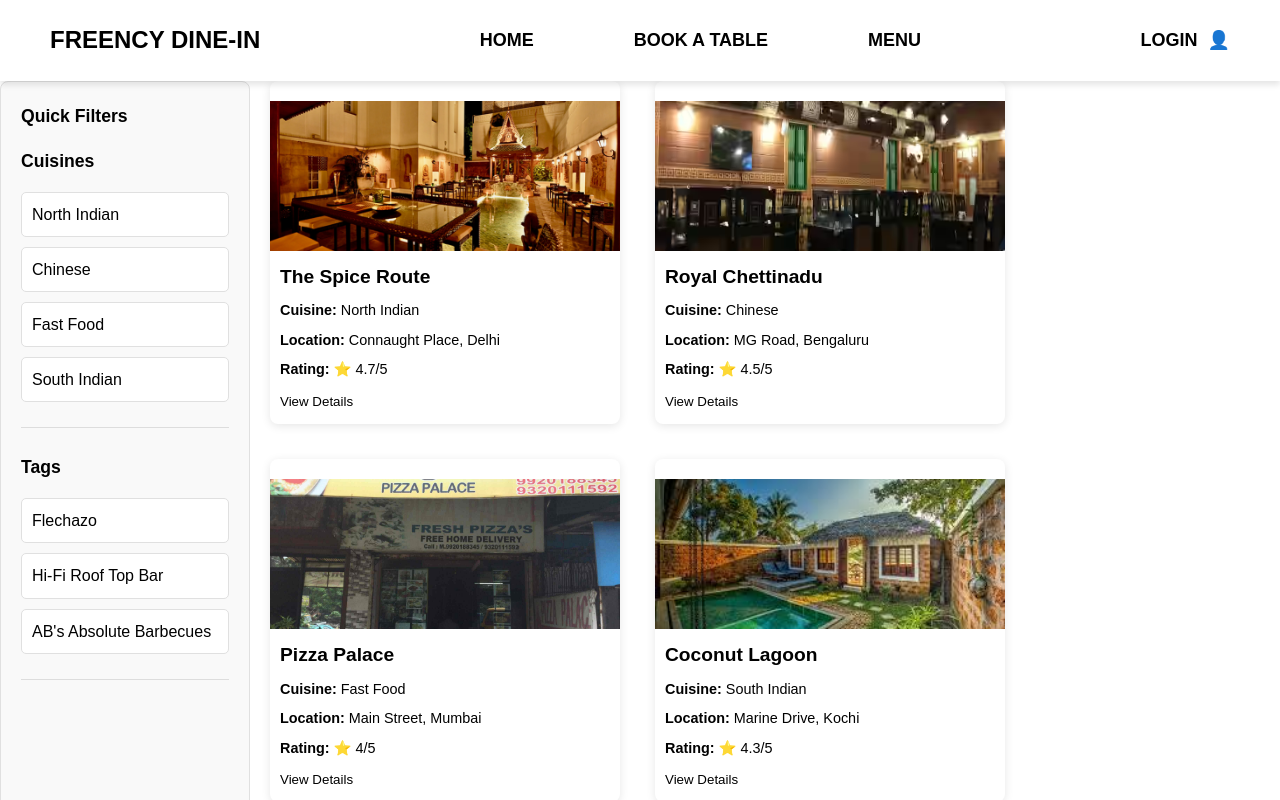
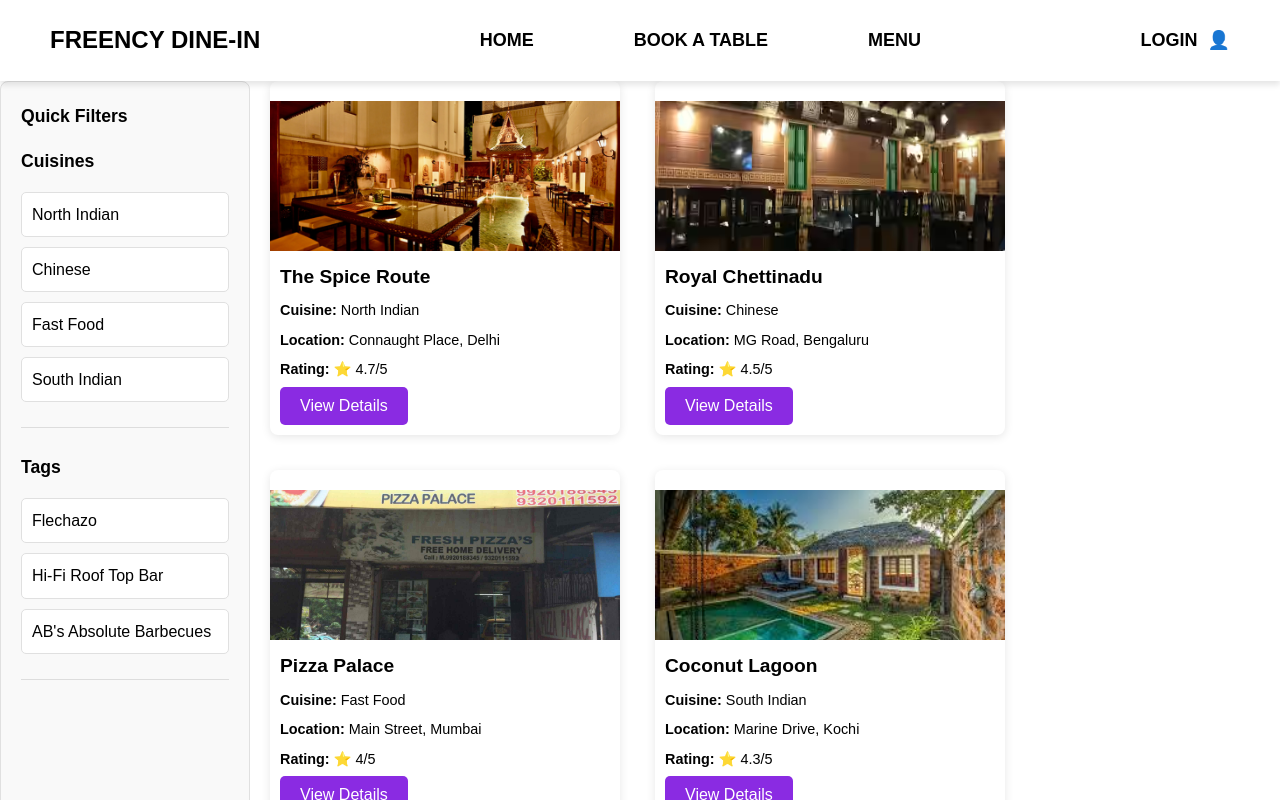
Before and after one commit to shafeer2511/HOTEL-DINING, a React (Create React App) app in the folder client/: page /book-table in a window 1280 px wide. Shown: the top 800 px of the page. Built offline with nearby package versions, Linux system fonts and the light colour scheme.

Commit message:
Update RestaurantGridAndList.css

```diff
--- a/client/src/styles/RestaurantGridAndList.css
+++ b/client/src/styles/RestaurantGridAndList.css
@@ -124,3 +124,21 @@
   .reserve-btn:hover {
     background-color: #0056b3;
   }
+
+  .view-details-btn {
+    display: inline-block; /* Makes the button inline but with block behavior */
+    padding: 10px 20px; /* Adjusts the padding for button size */
+    background-color: blueviolet; /* Button background color */
+    color: white; /* Text color */
+    border: none; /* Removes border */
+    border-radius: 5px; /* Rounded corners */
+    text-align: center; /* Centers text */
+    text-decoration: none; /* Removes the underline from the text */
+    font-size: 16px; /* Sets the font size */
+    cursor: pointer; /* Changes the cursor to a pointer when hovering */
+    transition: background-color 0.3s ease; /* Adds a smooth transition effect */
+  }
+
+  .view-details-btn:hover {
+    background-color: #45a049; /* Darker green on hover */
+  }
```
